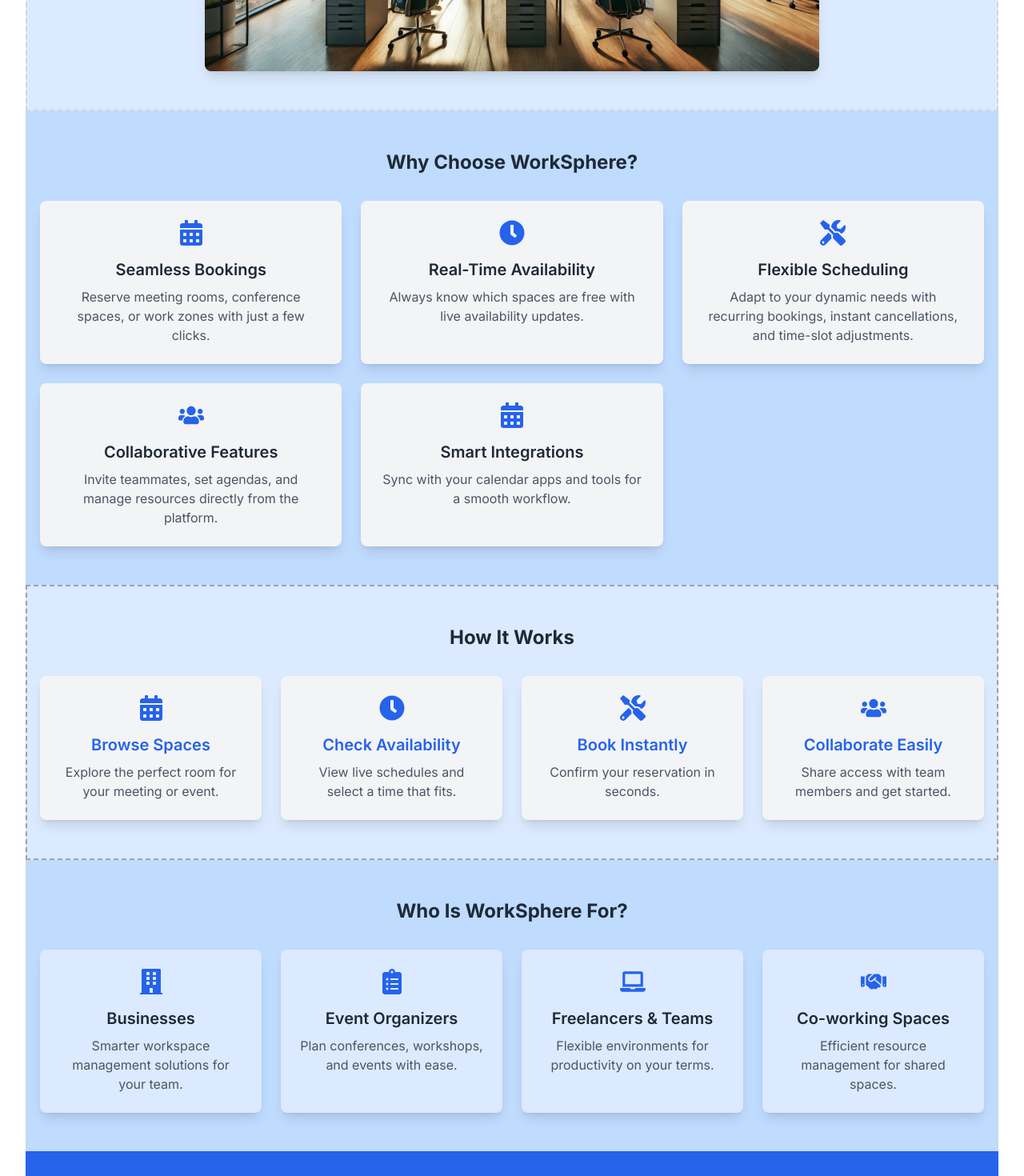
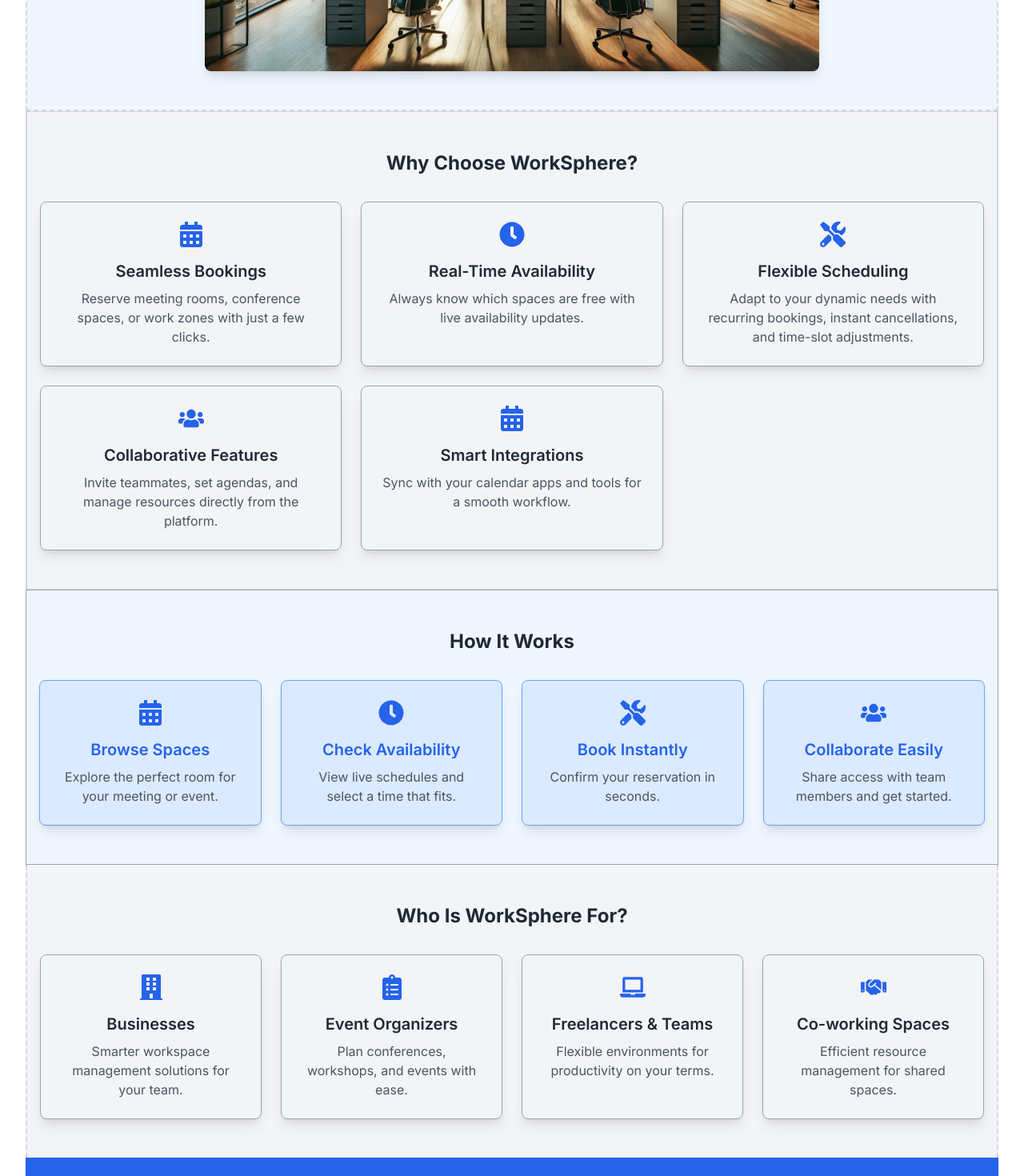
Before and after one commit to KSaiPrashanth/worksphere, a Next.js app: page / in a window 1280 px wide. Shown: the part 720-2190 px from the top of the page at 80% size. Built offline with nearby package versions, Linux system fonts and the light colour scheme; no server answers.

Commit message:
Refactor section styles for improved UI consistency and readability

```diff
--- a/app/page.jsx
+++ b/app/page.jsx
@@ -28,7 +28,7 @@
         </header>
 
         {/* Hero Section */}
-        <section className="py-12 max-h-screen border-dashed border-x-2 border-gray-300 border-b-2 bg-blue-100">
+        <section className="py-12 max-h-screen border-dashed border-x-2 border-gray-300 border-b-2 bg-blue-50">
           <div className="container mx-auto my-auto px-4 text-center">
             <h2 className="text-3xl font-bold text-gray-800">
               Effortless Booking & Management
@@ -47,7 +47,7 @@
         </section>
 
         {/* Features Section */}
-        <section className="py-12 bg-blue-200 border-dashed border-x-2 border-gray-300">
+        <section className="py-12 bg-gray-100 border border-x-2 border-gray-300">
           <div className="container mx-auto px-4">
             <h2 className="text-2xl font-bold text-center text-gray-800">
               Why Choose WorkSphere?
@@ -112,7 +112,7 @@
               ].map((feature, index) => (
                 <div
                   key={index}
-                  className="bg-gray-100 p-6 rounded-lg shadow-lg text-center hover:shadow-blue-400"
+                  className="bg-gray-100 p-6 rounded-lg border border-gray-400 shadow-lg text-center hover:shadow-blue-400"
                 >
                   {feature.icon}
                   <h3 className="text-xl font-semibold text-gray-800 mt-4">
@@ -126,7 +126,7 @@
         </section>
 
         {/* How It Works Section */}
-        <section className="py-12 border-dashed border-2 border-gray-400 bg-blue-100">
+        <section className="py-12  border border-gray-400 bg-blue-50">
           <div className="container mx-auto px-4">
             <h2 className="text-2xl font-bold text-center text-gray-800">
               How It Works
@@ -179,7 +179,7 @@
               ].map((item, index) => (
                 <div
                   key={index}
-                  className="bg-gray-100 p-6 rounded-lg shadow-lg text-center hover:shadow-blue-400"
+                  className="bg-blue-100 p-6 rounded-lg border border-blue-400 shadow-lg text-center hover:shadow-blue-400"
                 >
                   {item.icon}
                   <h3 className="text-xl font-semibold text-blue-600 mt-4">
@@ -193,7 +193,7 @@
         </section>
 
         {/* Audience Section */}
-        <section className="py-12 bg-blue-200 border-dashed border-x-2 border-gray-300">
+        <section className="py-12 bg-gray-100 border-dashed border-x-2 border-gray-300">
           <div className="container mx-auto px-4">
             <h2 className="text-2xl font-bold text-center text-gray-800">
               Who Is WorkSphere For?
@@ -247,7 +247,7 @@
               ].map((item, index) => (
                 <div
                   key={index}
-                  className="bg-blue-100 p-6 rounded-lg shadow-lg text-center hover:shadow-blue-400"
+                  className="bg-gray-100 p-6 rounded-lg border border-gray-400 shadow-lg text-center hover:shadow-blue-400"
                 >
                   {item.icon}
                   <h3 className="text-xl font-semibold text-gray-800 mt-4">
```
